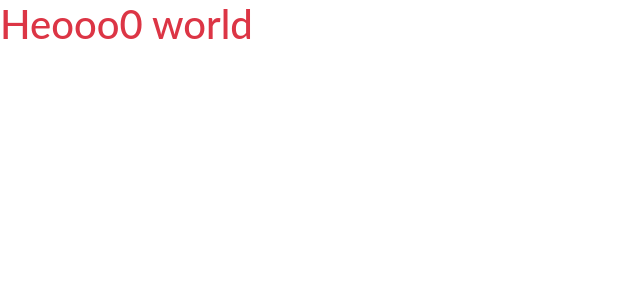
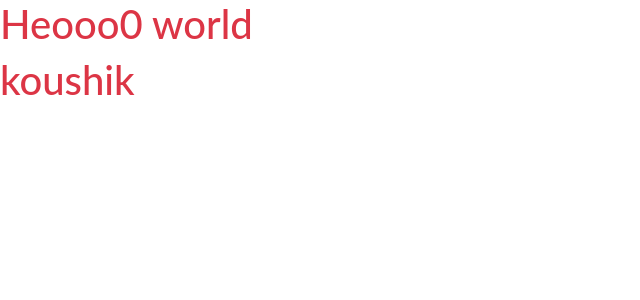
Before and after one commit to Koushik-KS/Ecommerce, a React (Create React App) app: page / in a window 1280 px wide. Shown: the top 300 px of the page, without its empty margins (0-640 px from the left). Built offline with nearby package versions, Linux system fonts and the light colour scheme.

Commit message:
Update App.js

```diff
--- a/src/App.js
+++ b/src/App.js
@@ -5,6 +5,7 @@ function App() {
   return (
     <>
    <h1 className="text-danger">Heooo0 world</h1>
+   <h1 className="text-danger">koushik</h1>
       </>
   );
 }
```
